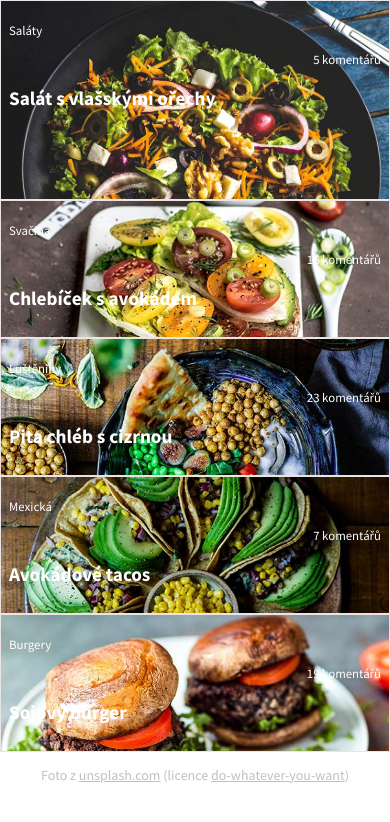
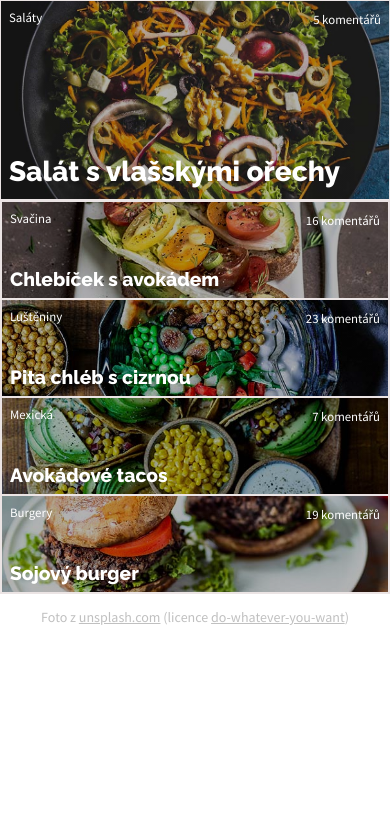
Before and after one commit to Czechitas-Liberec-HTML-CSS-2021-DK/projekt-04-recepty-netometeo, a plain HTML site: page vege/index.html in a window 390 px wide. Drawn offline with Linux system fonts and the light colour scheme.

Commit message:
21-11-08-mobile-done

```diff
--- a/vege/index.html
+++ b/vege/index.html
@@ -15,9 +15,9 @@
 
           <p class="nabidka main">Saláty</p>
           <p class="komentare main">5 komentářů</p>
-          <p class="nazev main">Salát s vlašskými ořechy</p>
+          <p class="nazev-main">Salát s vlašskými ořechy</p>
         </div>
-
+        <div class="item ostatni">
         <!-- maly recept 2 -->
         <div class="item chlebicek other">
 
@@ -50,6 +50,7 @@
           <p class="nazev">Sojový burger</p>
         </div>
       </div>
+      </div>
         <footer class="paticka">
             <p>Foto z <a href="https://unsplash.com">unsplash.com</a> (licence <a href="https://unsplash.com/license">do-whatever-you-want</a>)</p>
 
--- a/vege/style.css
+++ b/vege/style.css
@@ -23,96 +23,6 @@ body {
   font-family: 'Source Sans Pro', sans-serif;
 }
 
-.container {
-  display: flex;
-  flex-direction: column;
-  justify-content: flex-start;
-  z-index: 0;
-  margin:0;
-}
-
-.item {
-border: 1px solid rgb(235, 228, 228);
-padding: 0.5rem;
-display:
-}
-
-.burger {
-  background-image: url('images/burger.jpg');
-  background-repeat: no-repeat;
-  background-size: cover;
-}
-
-.salat {
-  background-image: url('images/salat.jpg');
-  background-repeat: no-repeat;
-  background-size: cover;
-  min-height: 200px;
-  max-height: 40%;
-
-}
-
-
-.cizrna {
-  background-image: url('images/cizrna.jpg');
-  background-repeat: no-repeat;
-  background-size: cover;
-}
-
-.tacos {
-  background-image: url('images/tacos.jpg');
-  background-repeat: no-repeat;
-  background-size: cover;
-}
-
-.chlebicek {
-  background-image: url('images/chlebicek.jpg');
-  background-repeat: no-repeat;
-  background-size: cover;
-}
-
-.main {
-flex: 1 0 200px;
-}
-
-.other {
-  flex-shrink: 1 0 90px;
- }
-
-.foto {
-  z-index: -1;
-}
-
-.nazev {
-  font-weight: 800;
-  color: white;
-  font-size: 1.2rem;
-  text-align: left;
-  position: relative;
-}
-
-.nazev main {
-  font-weight: 800;
-  color: white;
-  font-size: 1.75rem;
-}
-
-.nabidka {
-  font-weight: 400;
-  font-size:0.8rem;
-  color: white;
-  text-align: start;
-  position: relative;
-  }
-
-.komentare {
-  font-weight: 400;
-  font-size:0.8rem;
-  color: white;
-  text-align: right;
-  position: relative;
-  }
-
 .paticka {
     text-align: center;
     font-size: 14px;
@@ -127,3 +37,106 @@ flex: 1 0 200px;
 /* ------------------------------- */
 /* ----- DOLE BUDE TVOJE CSS ----- */
 /* ------------------------------- */
+
+.container {
+  display: flex;
+  flex-direction: column;
+  margin:0;
+  justify-content: space-between;
+}
+
+.item {
+border: 1px solid rgb(235, 228, 228);
+padding: 0.5rem;
+flex: 1 1 100%;
+}
+
+.burger {
+  background: linear-gradient( rgba(0, 0, 0, 0.3), rgba(0, 0, 0, 0.3) ), url('images/burger.jpg');
+  background-repeat: no-repeat;
+  background-size: cover;
+  background-position: center;
+}
+
+.salat {
+  background:linear-gradient( rgba(0, 0, 0, 0.3), rgba(0, 0, 0, 0.3) ), url('images/salat.jpg');
+  background-repeat: no-repeat;
+  background-size: cover;
+  background-position: center;
+  flex: 2 2 40%;
+  margin: 0;
+  min-height: 200px;
+}
+
+
+.cizrna {
+  background: linear-gradient( rgba(0, 0, 0, 0.3), rgba(0, 0, 0, 0.3) ), url('images/cizrna.jpg');
+  background-repeat: no-repeat;
+  background-size: cover;
+  background-position: center;
+}
+
+.tacos {
+  background: linear-gradient( rgba(0, 0, 0, 0.3), rgba(0, 0, 0, 0.3) ), url('images/tacos.jpg');
+  background-repeat: no-repeat;
+  background-size: cover;
+  background-position: center;
+}
+
+.chlebicek {
+  background: linear-gradient( rgba(0, 0, 0, 0.3), rgba(0, 0, 0, 0.3) ), url('images/chlebicek.jpg');
+  background-repeat: no-repeat;
+  background-size: cover;
+  background-position: center;
+}
+
+.other {
+  min-height: 90px;
+ }
+
+.ostatni {
+  flex: 1 1 60%;
+  margin: 0;
+  padding: 0;
+ }
+
+.nazev {
+  font-weight: 800;
+  font-family: Raleway;
+  color: white;
+  font-size: 1.2rem;
+  text-align: left;
+  position: relative;
+  padding:0;
+  margin-top: 2.5rem;
+  margin-bottom: 0rem;
+}
+
+.nazev-main {
+  font-weight: 800;
+  font-family: Raleway;
+  color: white;
+  font-size: 1.75rem;
+  text-align:left;
+  position: relative;
+  margin-top: 8rem;
+  margin-bottom: 0rem;
+}
+
+.nabidka {
+  font-weight: 400;
+  font-size:0.8rem;
+  color: white;
+  text-align: start;
+  position: relative;
+  margin: 0px;
+  }
+
+.komentare {
+  font-weight: 400;
+  font-size:0.8rem;
+  color: white;
+  text-align: right;
+  position: relative;
+  margin-top: -14px;
+  }
```
